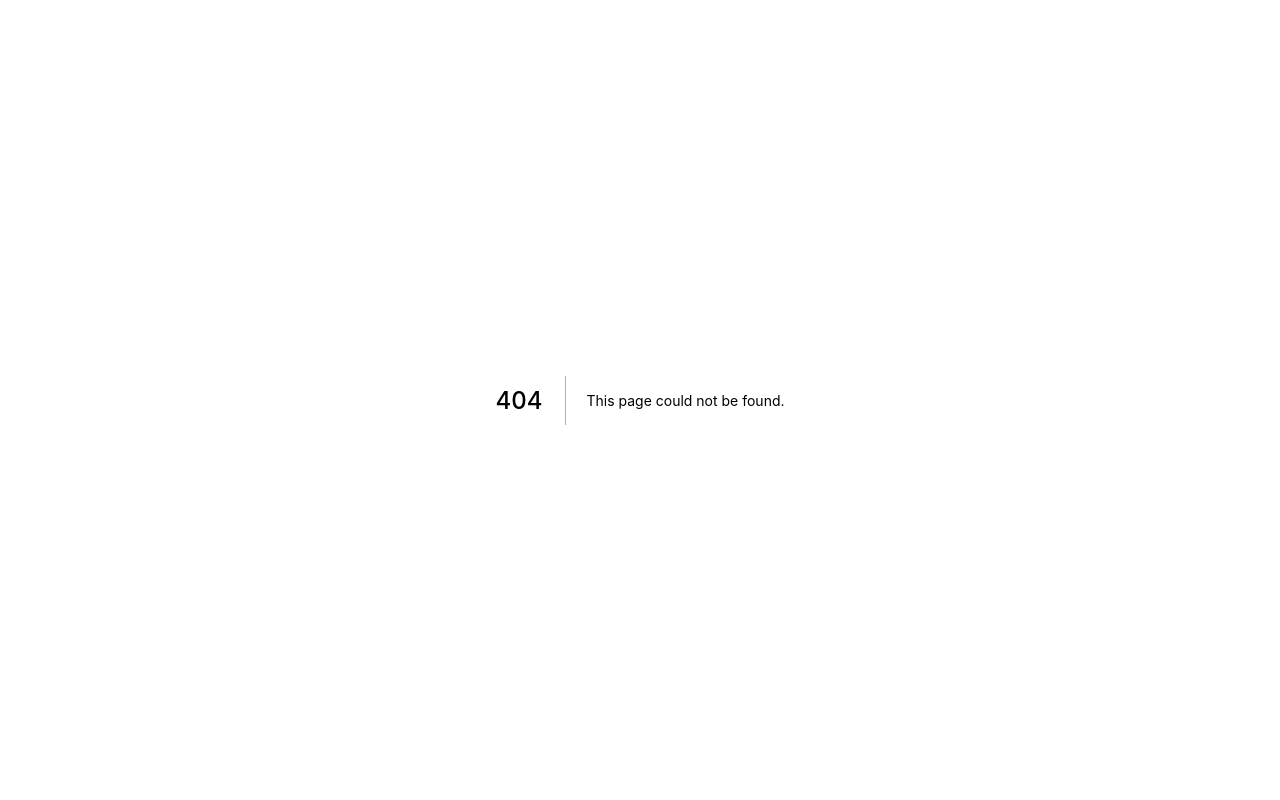
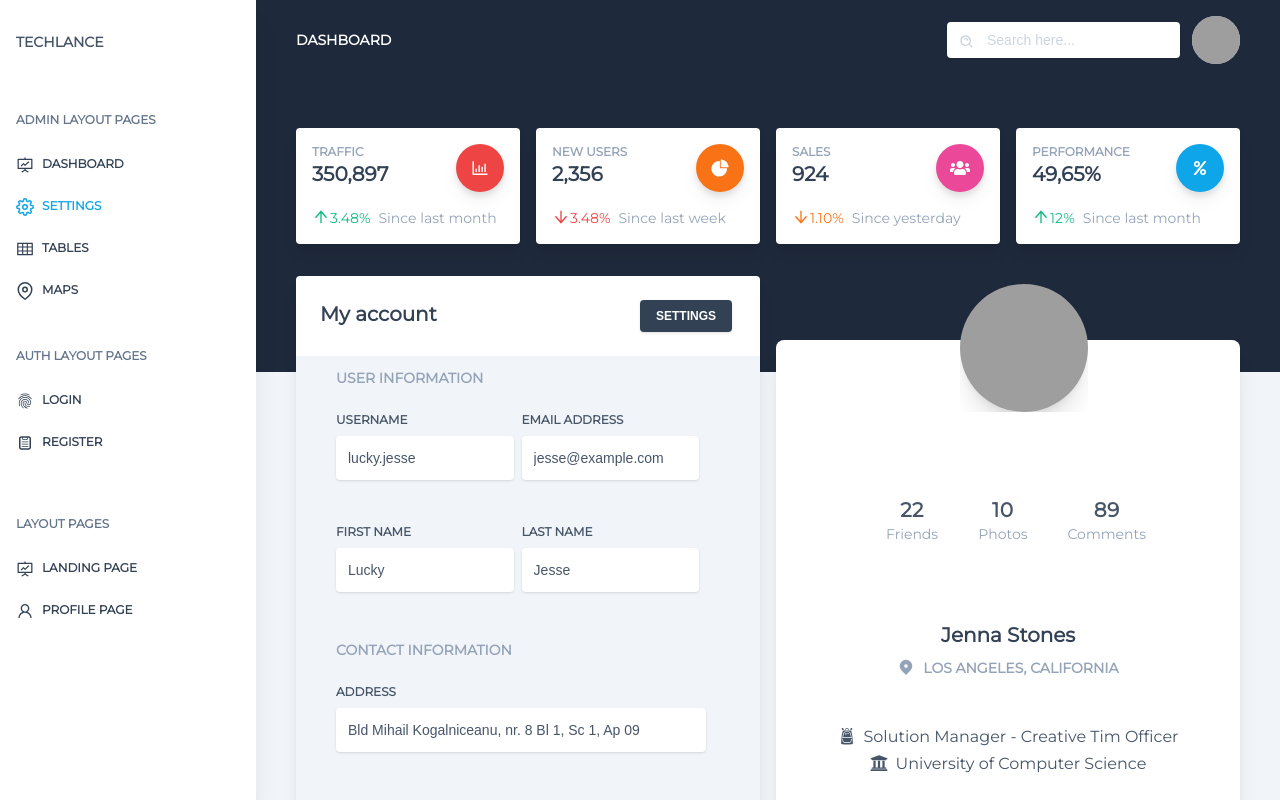
Before and after one commit to nischaldutt/techlance, a Next.js app: page /business/admin/settings in a window 1280 px wide. Before the commit this address had no page. Shown: the top 800 px of the page. Built offline with nearby package versions, Linux system fonts and the light colour scheme; grey boxes are pictures that could not be loaded.

Commit message:
feat: adding settings and tables screen

```diff
--- /dev/null
+++ b/pages/business/admin/settings.jsx
@@ -0,0 +1,18 @@
+import React from "react";
+
+import { BusinessCardSettings, BusinessCardProfile } from "@/components";
+
+import Admin from "@/layouts/Admin";
+
+export default function Settings() {
+  return (
+    <>
+      <div className="grid grid-cols-[repeat(1,_minmax(0,_100%))] xl:grid-cols-[repeat(2,_minmax(0,_100%))] gap-4">
+        <BusinessCardSettings />
+        <BusinessCardProfile />
+      </div>
+    </>
+  );
+}
+
+Settings.layout = Admin;
--- /dev/null
+++ b/pages/business/admin/tables.jsx
@@ -0,0 +1,21 @@
+import React from "react";
+
+import {
+  BusinessCardPageVisits,
+  BusinessCardSocialTraffic,
+} from "@/components";
+
+import Admin from "@/layouts/Admin";
+
+export default function Tables() {
+  return (
+    <>
+      <div className="grid grid-cols-[repeat(1,_minmax(0,_100%))] gap-4">
+        <BusinessCardPageVisits />
+        <BusinessCardSocialTraffic />
+      </div>
+    </>
+  );
+}
+
+Tables.layout = Admin;
```
